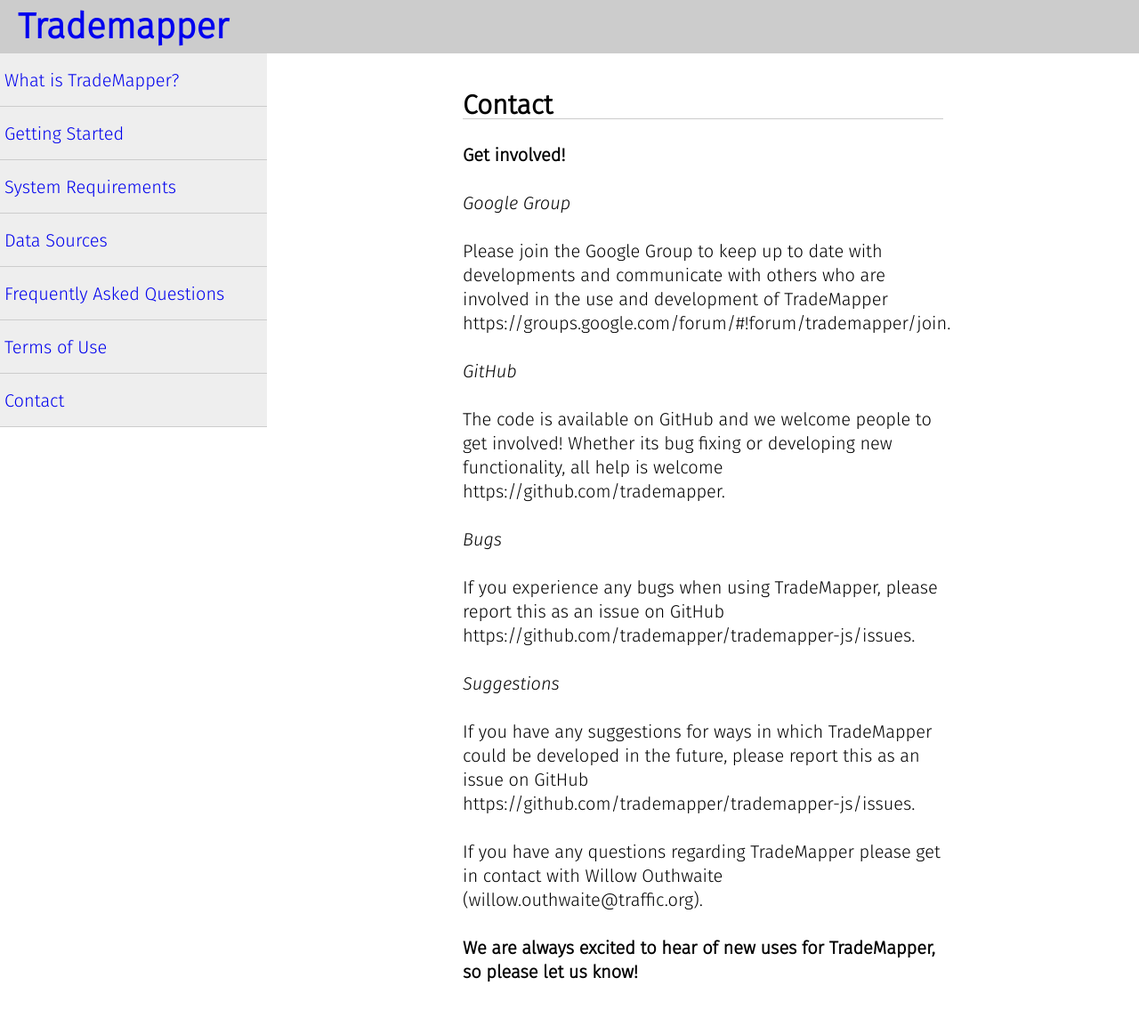
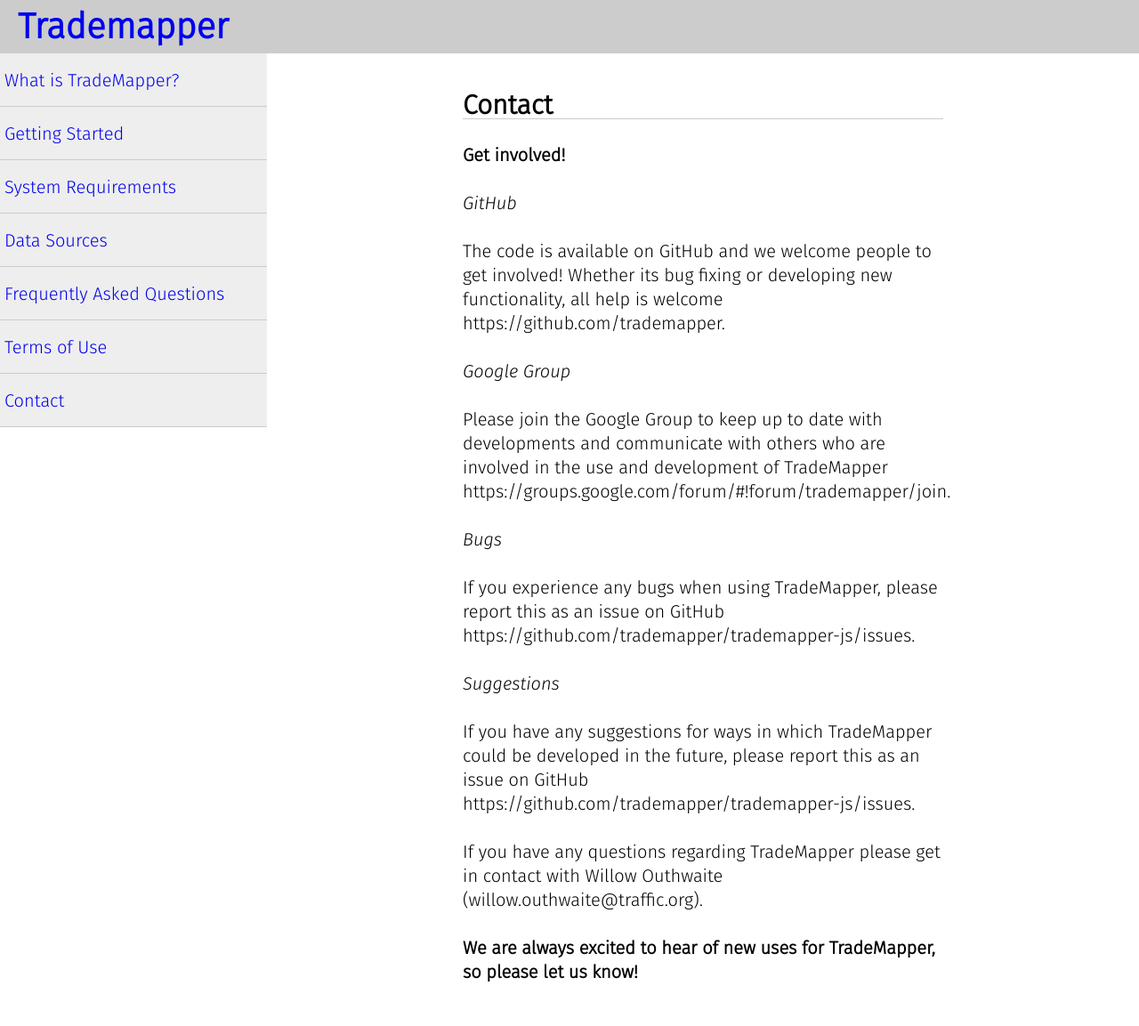
Before and after one commit to trademapper/trademapper-js, a Jekyll site: the page built from _pages/06_contact.md, in a window 1280 px wide. Shown: the whole page at 89% size. Built offline with Jekyll 4.4.1, drawn with Linux system fonts in a browser that asks for light colours.

```diff
--- a/_pages/06_contact.md
+++ b/_pages/06_contact.md
@@ -6,13 +6,13 @@ title:     Contact
 
 __Get involved!__
 
+_GitHub_
+
+The code is available on GitHub and we welcome people to get involved! Whether its bug fixing or developing new functionality, all help is welcome https://github.com/trademapper.
+
 _Google Group_
 
 Please join the Google Group to keep up to date with developments and communicate with others who are involved in the use and development of TradeMapper https://groups.google.com/forum/#!forum/trademapper/join.
-
-_GitHub_
-
-The code is available on GitHub and we welcome people to get involved! Whether its bug fixing or developing new functionality, all help is welcome https://github.com/trademapper.
 
 _Bugs_
 
```
